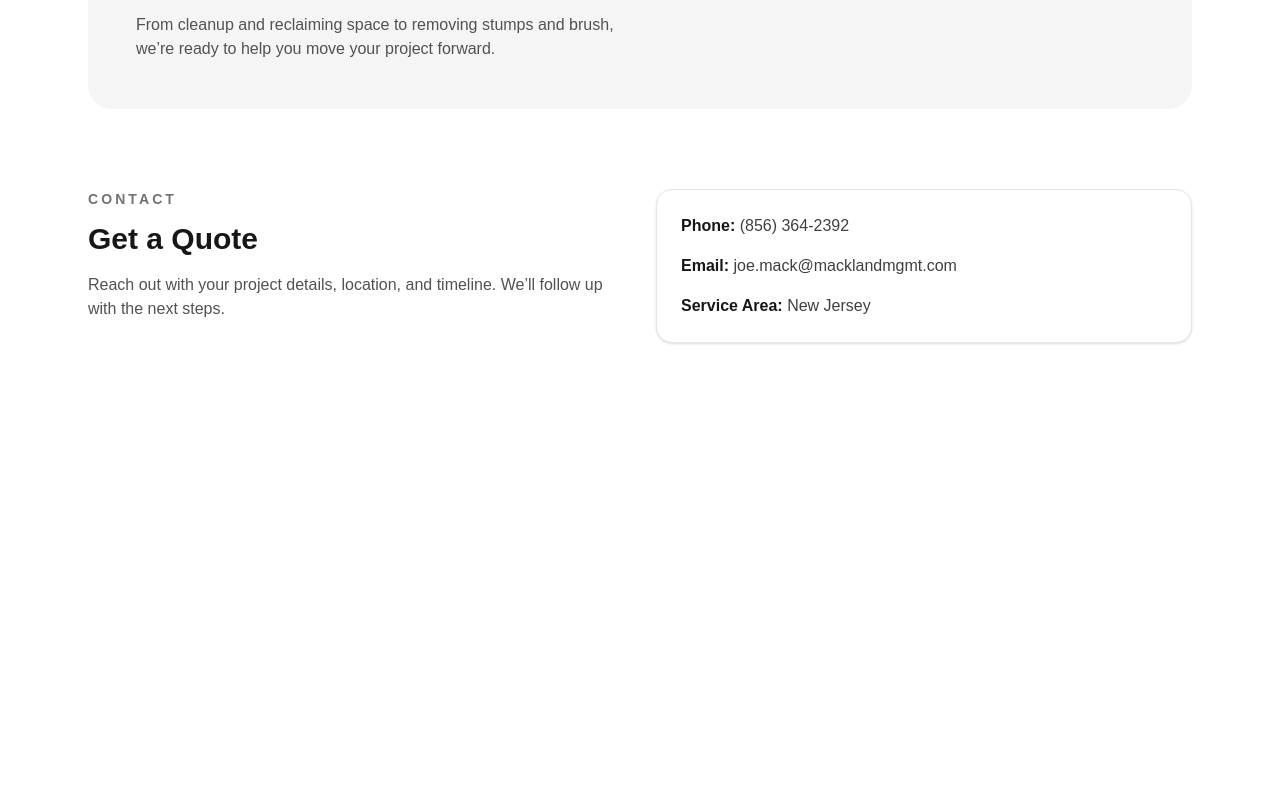
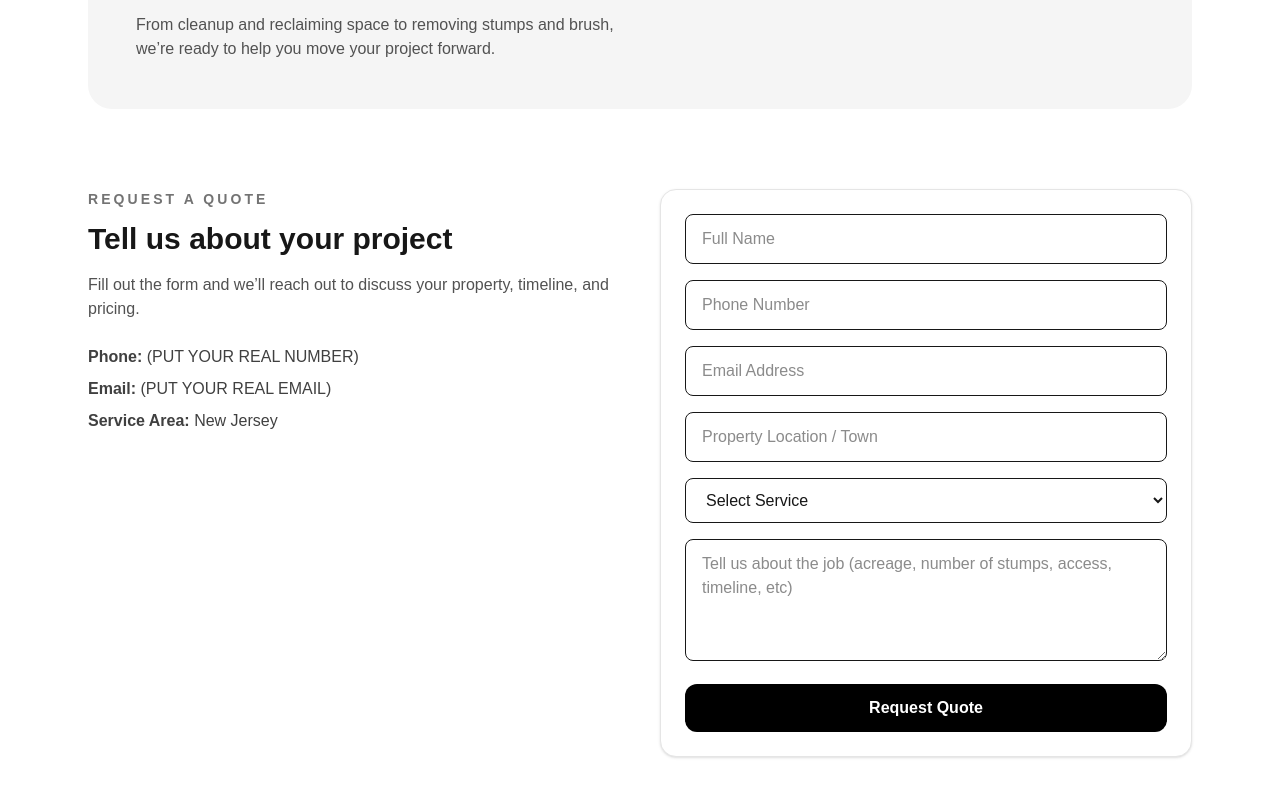
Before and after one commit to joemacklm/mack-land-management-site, a Next.js app: page / in a window 1280 px wide. Shown: the part 2835-3632 px from the top of the page. Before the commit the page ends 3274 px from the top, so only its background shows below. Built offline with nearby package versions, Linux system fonts and the light colour scheme.

Commit message:
add quote form

```diff
--- a/app/page.tsx
+++ b/app/page.tsx
@@ -246,36 +246,80 @@ export default function Home() {
       </section>
 
       <section id="contact" className="mx-auto max-w-6xl px-6 pb-24">
-        <div className="grid gap-8 md:grid-cols-2">
+  <div className="grid gap-10 md:grid-cols-2">
+
     <div>
       <p className="text-sm font-semibold uppercase tracking-[0.22em] text-neutral-500">
-              Contact
+        Request a Quote
       </p>
-            <h2 className="mt-3 text-3xl font-bold">Get a Quote</h2>
-            <p className="mt-4 max-w-xl text-neutral-600">
-              Reach out with your project details, location, and timeline. We’ll
-              follow up with the next steps.
+
+      <h2 className="mt-3 text-3xl font-bold">
+        Tell us about your project
+      </h2>
+
+      <p className="mt-4 text-neutral-600 max-w-xl">
+        Fill out the form and we’ll reach out to discuss your property,
+        timeline, and pricing.
       </p>
+
+      <div className="mt-6 space-y-2 text-neutral-700">
+        <p><strong>Phone:</strong> (PUT YOUR REAL NUMBER)</p>
+        <p><strong>Email:</strong> (PUT YOUR REAL EMAIL)</p>
+        <p><strong>Service Area:</strong> New Jersey</p>
+      </div>
     </div>
 
-          <div className="rounded-2xl border border-neutral-200 bg-white p-6 shadow-sm">
-            <div className="space-y-4 text-neutral-700">
-              <p>
-                <span className="font-semibold text-neutral-900">Phone:</span>{" "}
-                (856) 364-2392
-              </p>
-              <p>
-                <span className="font-semibold text-neutral-900">Email:</span>{" "}
-                joe.mack@macklandmgmt.com
-              </p>
-              <p>
-                <span className="font-semibold text-neutral-900">
-                  Service Area:
-                </span>{" "}
-                New Jersey
-              </p>
-            </div>
-          </div>
+    <form className="rounded-2xl border border-neutral-200 bg-white p-6 shadow-sm space-y-4">
+
+      <input
+        type="text"
+        placeholder="Full Name"
+        className="w-full rounded-lg border px-4 py-3"
+        required
+      />
+
+      <input
+        type="tel"
+        placeholder="Phone Number"
+        className="w-full rounded-lg border px-4 py-3"
+        required
+      />
+
+      <input
+        type="email"
+        placeholder="Email Address"
+        className="w-full rounded-lg border px-4 py-3"
+      />
+
+      <input
+        type="text"
+        placeholder="Property Location / Town"
+        className="w-full rounded-lg border px-4 py-3"
+      />
+
+      <select className="w-full rounded-lg border px-4 py-3">
+        <option>Select Service</option>
+        <option>Land Clearing</option>
+        <option>Stump Grinding</option>
+        <option>Brush Cutting</option>
+        <option>Other</option>
+      </select>
+
+      <textarea
+        placeholder="Tell us about the job (acreage, number of stumps, access, timeline, etc)"
+        rows={4}
+        className="w-full rounded-lg border px-4 py-3"
+      />
+
+      <button
+        type="submit"
+        className="w-full rounded-xl bg-black py-3 font-semibold text-white hover:opacity-90"
+      >
+        Request Quote
+      </button>
+
+    </form>
+
   </div>
 </section>
 
```
Lines whose indentation alone changed are shown as unchanged.
